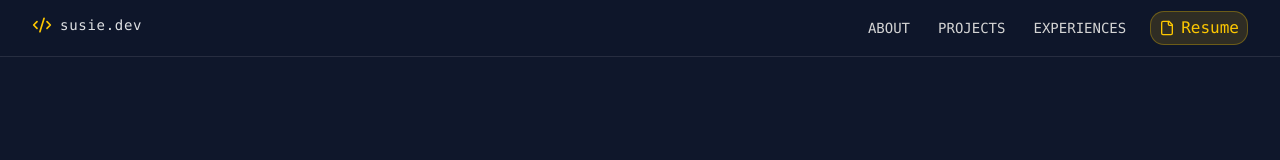
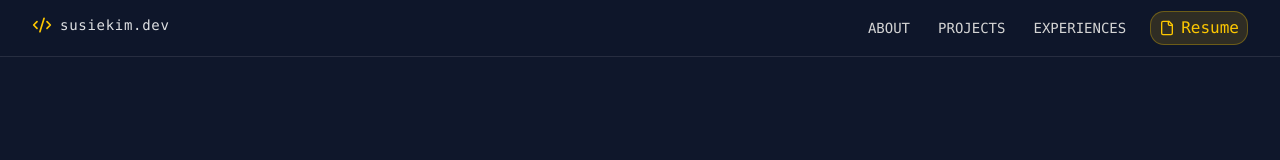
Before and after one commit to susiekim101/susiekim101.github.io, a React (Vite) app: page / in a window 1280 px wide. Shown: the top 160 px of the page. Built offline with nearby package versions, Linux system fonts and the light colour scheme.

Commit message:
update domain name

```diff
--- a/src/components/sections/NavBar.tsx
+++ b/src/components/sections/NavBar.tsx
@@ -8,7 +8,7 @@ const NavBar = () => {
             <div>
                 <a href="#home" className="group inline-flex gap-2 items-center">
                     <CodeXml className="h-5 w-5 text-yellow-400 group-hover:rotate-6 transition-transform"/>
-                    <span className="text-sm tracking-wider">susie.dev</span>
+                    <span className="text-sm tracking-wider">susiekim.dev</span>
                 </a>
             </div>
 
```
